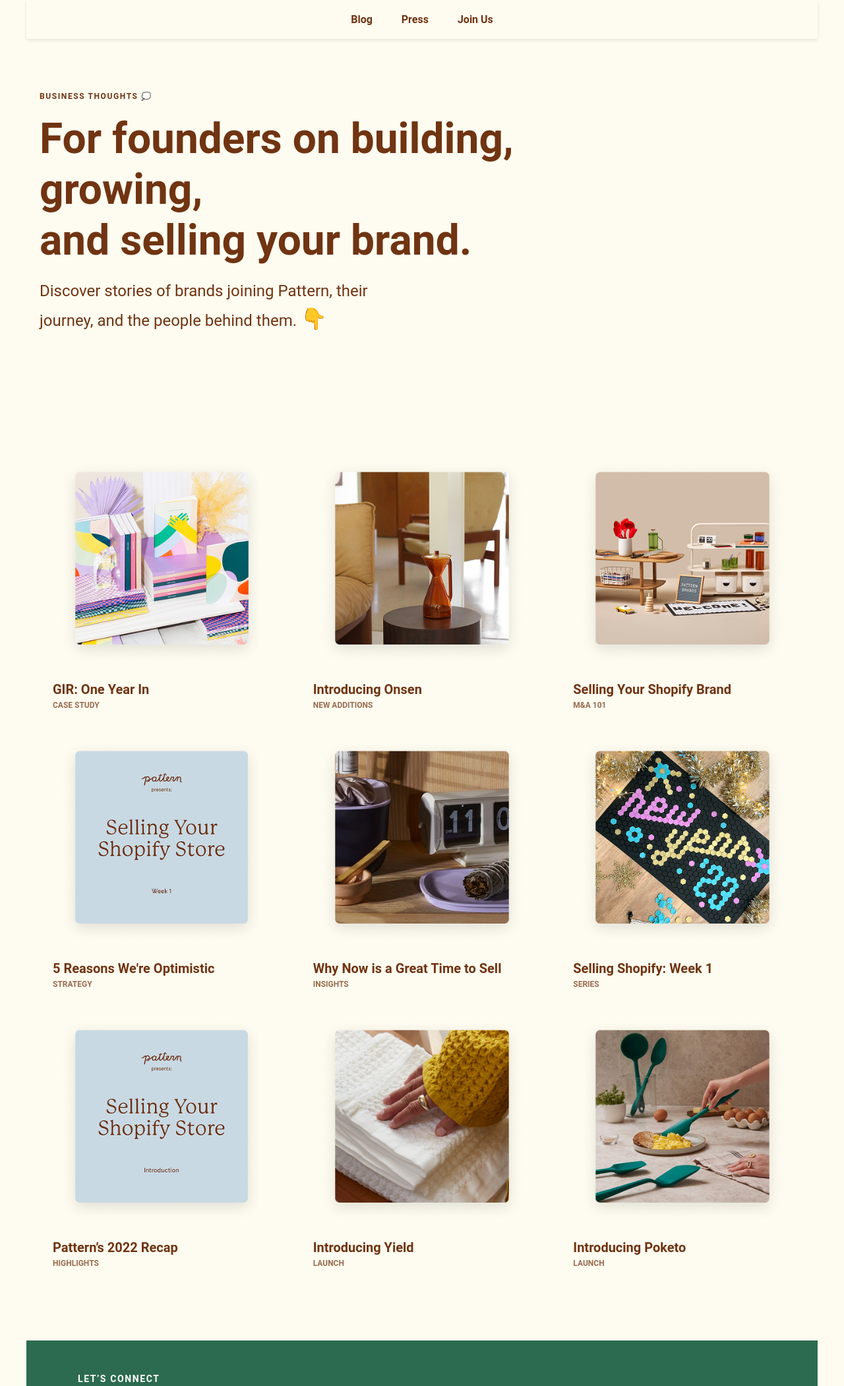
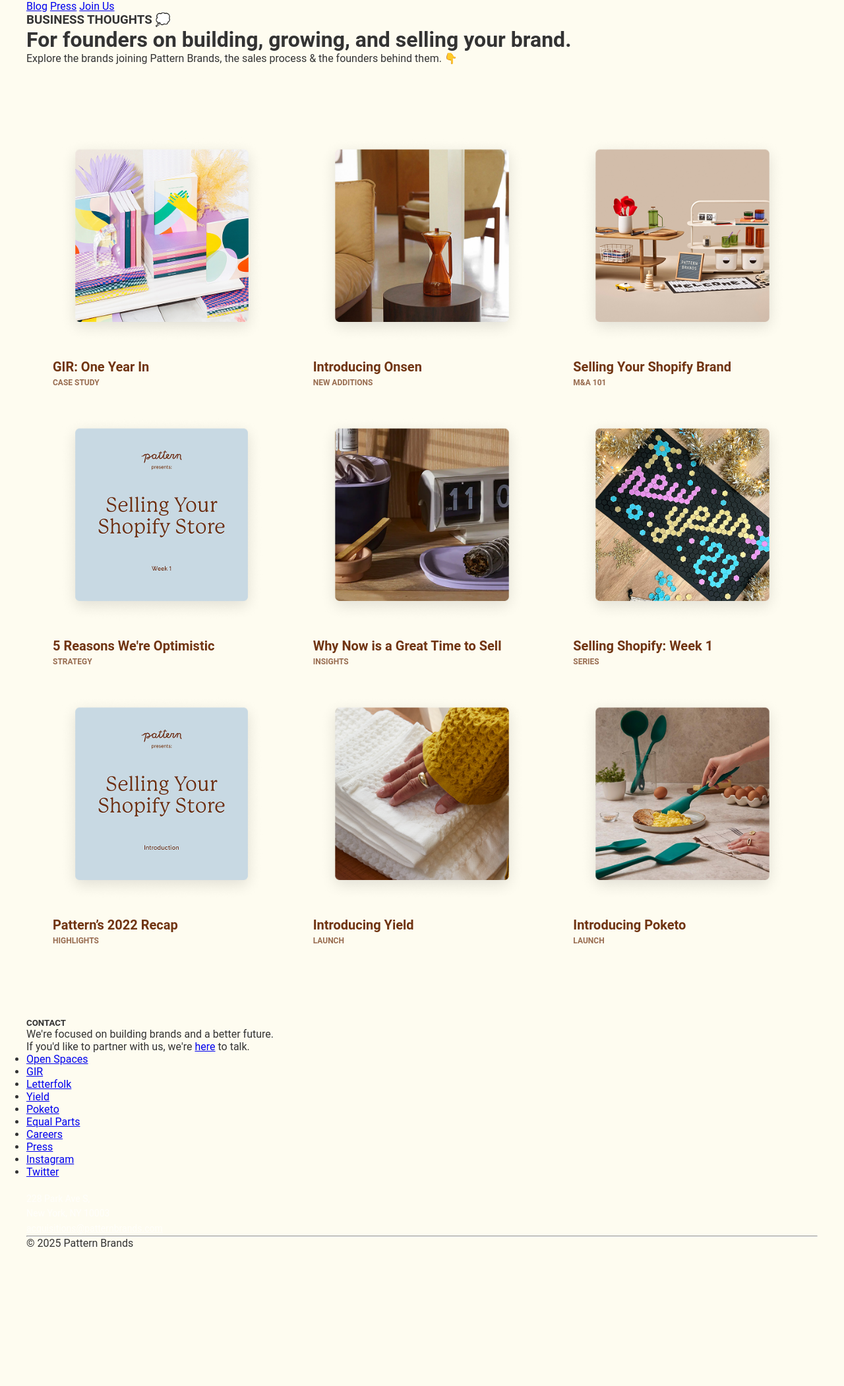
Before and after one commit to Vaskapetka32/figma, a plain HTML site: page index.html in a window 1280 px wide. Shown: the top 2101 px of the page at 66% size. After the commit the page ends 1894 px from the top, so only its background shows below. Drawn offline with Linux system fonts and the light colour scheme; files whose address does not match are found by name.

Commit message:
Update index.html

```diff
--- a/index.html
+++ b/index.html
@@ -2,17 +2,15 @@
 <html lang="en">
 <head>
   <meta charset="UTF-8" />
-    <meta name="viewport" content="width=device-width, initial-scale=1.0" />
-    <title>Founder's Hub</title>
+  <meta name="viewport" content="width=device-width, initial-scale=1.0"/>
+  <title>Pattern Brands Blog</title>
   <link rel="stylesheet" href="styles.css" />
 </head>
-
 <body>
-
-    <!-- 🔹 Навигационная панель -->
-    <nav class="topbar">
-      <div class="topbar-wrapper">
-        <div class="menu-links">
+  <!-- Навигация -->
+  <nav class="navbar">
+    <div class="navbar-container">
+      <div class="nav-links">
         <a href="#">Blog</a>
         <a href="#">Press</a>
         <a href="#">Join Us</a>
@@ -20,22 +18,22 @@
     </div>
   </nav>
 
-    <!-- 🔹 Заголовок страницы / Хиро-блок -->
-    <header class="hero-section">
-      <div class="hero-text">
-        <h4 class="tagline">BUSINESS THOUGHTS 💭</h4>
-        <h1 class="headline">For founders on building, growing,<br>and selling your brand.</h1>
-        <p class="subtitle">
-          Discover stories of brands joining Pattern, their journey, and the people behind them. <span class="emoji">👇</span>
+  <!-- Шапка -->
+  <header class="header">
+    <div class="header-content">
+      <h3>BUSINESS THOUGHTS 💭</h3>
+      <h1>For founders on building, growing, and selling your brand.</h1>
+      <p>
+        Explore the brands joining Pattern Brands, the sales process & the
+        founders behind them. <span class="arrow">👇</span>
       </p>
     </div>
   </header>
 
-    <!-- 🔹 Карточки блога -->
+  <!-- Сетка карточек -->
   <section class="articles-grid">
     <div class="grid-wrapper">
 
-        <!-- 🖼 Блок карточек (пример 1 из 9) -->
       <div class="card">
         <img src="img/IMAGE.png" alt="GIR: One Year In" />
         <h3>GIR: One Year In</h3>
@@ -89,55 +87,53 @@
         <h3>Introducing Poketo</h3>
         <p class="label">Launch</p>
       </div>
+
     </div>
   </section>
 
-    <!-- 🔹 Нижняя часть сайта / Подвал -->
-    <footer class="site-footer">
-      <div class="footer-main">
-        <h5>Let’s Connect</h5>
-        <p>We build future-friendly brands. Interested in working together?</p>
-        <p>Drop us a message — we’re <a href="#">ready to chat</a>.</p>
+  <!-- Подвал -->
+  <footer class="footer">
+    <div class="footer-content">
+      <h5>CONTACT</h5>
+      <p>We're focused on building brands and a better future.</p>
+      <p>If you'd like to partner with us, we're <a href="#">here</a> to talk.</p>
 
-        <!-- 🔸 Ссылки: бренды, соцсети, контакты -->
-        <div class="footer-columns">
-
-          <div class="footer-block">
+      <div class="string">
+        <div class="footer-links">
           <ul>
             <li><a href="#">Open Spaces</a></li>
             <li><a href="#">GIR</a></li>
+            <li><a href="#">Letterfolk</a></li>
             <li><a href="#">Yield</a></li>
             <li><a href="#">Poketo</a></li>
+            <li><a href="#">Equal Parts</a></li>
           </ul>
         </div>
 
-          <div class="footer-block">
+        <div class="footer-links">
           <ul>
             <li><a href="#">Careers</a></li>
             <li><a href="#">Press</a></li>
           </ul>
         </div>
 
-          <div class="footer-block">
+        <div class="footer-links">
           <ul>
             <li><a href="#">Instagram</a></li>
             <li><a href="#">Twitter</a></li>
           </ul>
         </div>
 
-          <div class="footer-block">
-            <p>228 Park Ave S</p>
+        <div class="contact-info">
+          <p>228 Park Ave S,</p>
           <p>New York, NY 10003</p>
-            <a href="mailto:acquisitions@patternbrands.com">
-              acquisitions@patternbrands.com
-            </a>
+          <p><a href="mailto:acquisitions@patternbrands.com">acquisitions@patternbrands.com</a></p>
+        </div>
+      </div>
     </div>
 
-        </div>
-      </div>
     <hr />
-      <p class="copyright">© 2025 Pattern Brands</p>
+    <p class="brands">&copy; 2025 Pattern Brands</p>
   </footer>
-
 </body>
 </html>
```
Lines whose indentation alone changed are shown as unchanged.
